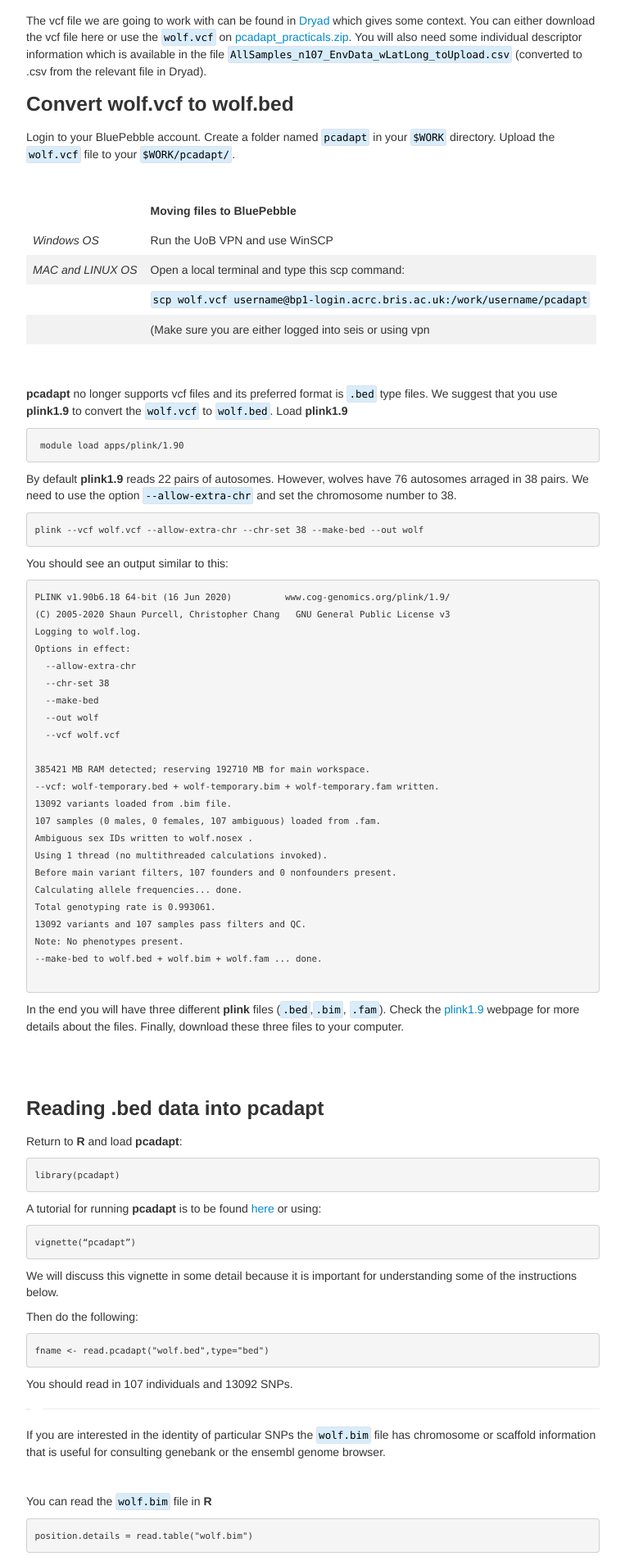
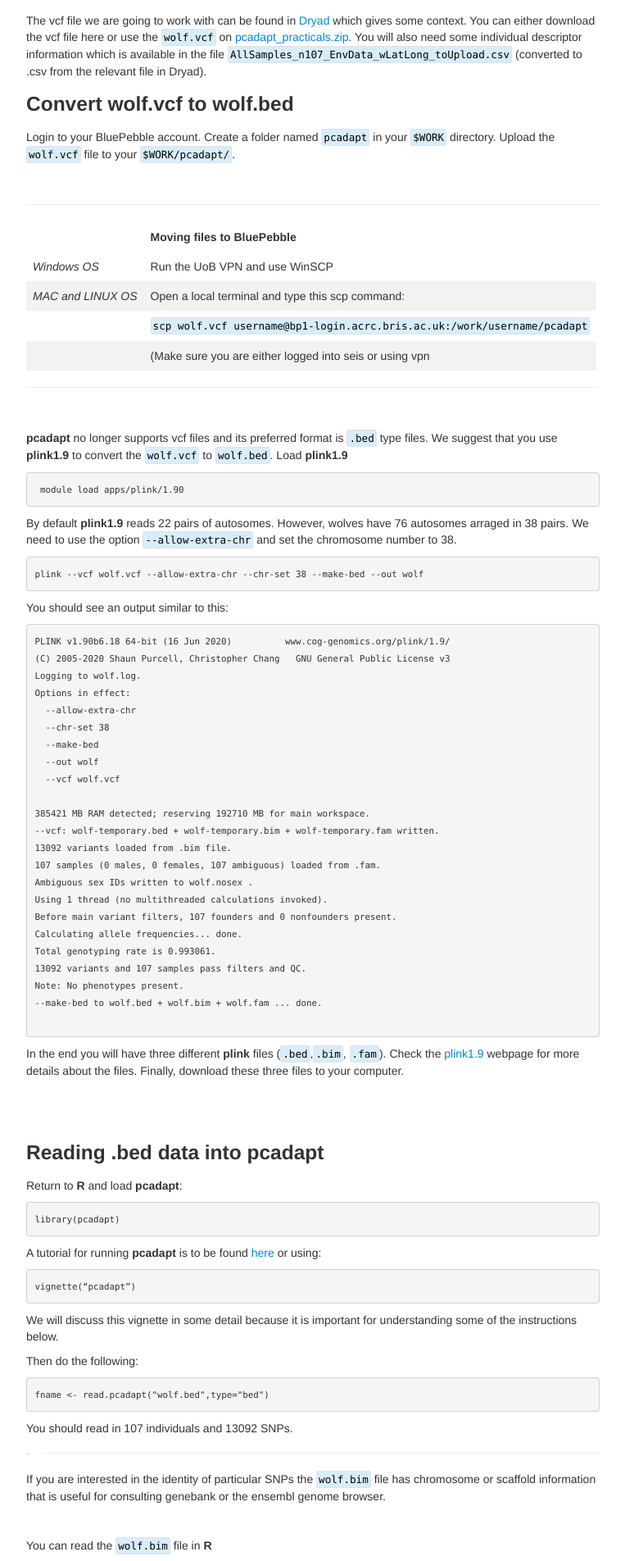
Before and after one commit to ritarasteiro/FieldCourse, a Jekyll site: the page built from pages/PCAdapt_practical.md, in a window 1280 px wide. Shown: the part 529-2433 px from the top of the page at 82% size, without its empty margins (258-1021 px from the left). Built offline with Jekyll 4.4.1, drawn with Linux system fonts in a browser that asks for light colours.

Commit message:
Update PCAdapt_practical.md

````diff
--- a/pages/PCAdapt_practical.md
+++ b/pages/PCAdapt_practical.md
@@ -30,6 +30,7 @@ Login to your BluePebble account. Create a folder named ``pcadapt`` in your ``$W
 
 <br/>
 
+-----
 
 |        | Moving files to BluePebble
 |---------------|:---------------------------|
@@ -38,7 +39,7 @@ Login to your BluePebble account. Create a folder named ``pcadapt`` in your ``$W
 | |```scp wolf.vcf username@bp1-login.acrc.bris.ac.uk:/work/username/pcadapt``` |
 | | (Make sure you are either logged into seis or using vpn |
 
-<br/>
+-----
 <br/>
 
 
````
